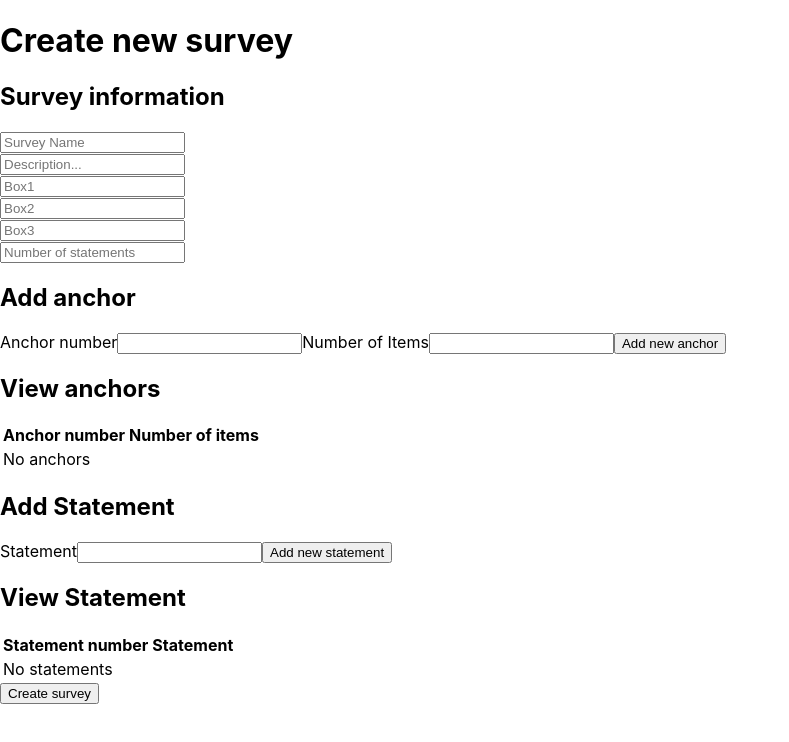
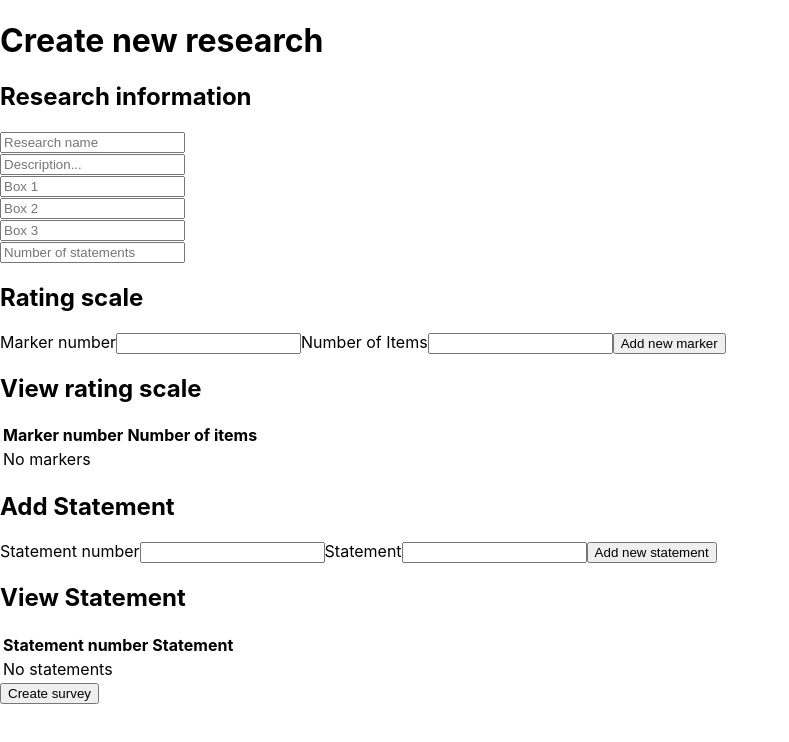
Before and after one commit to NapierJDB/App-Q-Methodology, a React (Create React App) app in the folder project/: page /CreateSurvey in a window 1280 px wide. Shown: the top 742 px of the page, without its empty margins (0-789 px from the left). Built offline with nearby package versions, Linux system fonts and the light colour scheme.

Commit message:
Adding numbers to statement durring statement creation process

```diff
--- a/project/src/layouts/CreateAnchors.js
+++ b/project/src/layouts/CreateAnchors.js
@@ -8,12 +8,6 @@ import {BrowserRouter as Router,
     Link,
     Switch} from 'react-router-dom';
 
-/**To implement:
- * Delition of anchors
- * Editing Anchors
- * Continue to work on navigation!!!!!
- * Pass data to back end
- */
 
 const CreateAnchors = () => {
     const anchorsData = [
@@ -97,7 +91,7 @@ const CreateAnchors = () => {
                 <div>
                     {editing ? (
                         <div>
-                            <h2>Edit anchor</h2>
+                            <h2>Edit distribution marker</h2>
                             <EditAnchorsForm
                                 editing={editing}
                                 setEditing={setEditing}
@@ -107,7 +101,7 @@ const CreateAnchors = () => {
                         </div>
                     ) : (
                         <div>
-                            <h2>Add anchor</h2>
+                            <h2>Rating scale</h2>
                             <AddAnchorsForm
                             addAnchor={addAnchor}
                             />
@@ -116,7 +110,7 @@ const CreateAnchors = () => {
 
                 </div>
                 <div>
-                    <h2>View anchors</h2>
+                    <h2>View rating scale</h2>
                     <AnchorsTable
                         anchors={anchors}
                         deleteAnchor={deleteAnchor}
--- a/project/src/layouts/CreateSurvey.js
+++ b/project/src/layouts/CreateSurvey.js
@@ -79,16 +79,16 @@ export default class CreateSurvey_1 extends React.Component {
     render() {
         return (
           <div>
-            <h1>Create new survey</h1>
+            <h1>Create new research</h1>
 
             <div>
-                <h2>Survey information</h2>
+                <h2>Research information</h2>
                 <form onSubmit={this.handleSubmit}>
                     <div>
                         <input
                         type="text"
                         name="surveyName"
-                        placeholder="Survey Name"
+                        placeholder="Research name"
                         surveyName={this.state.surveyName}
                         onChange={this.handleChange}
                         required
@@ -110,7 +110,7 @@ export default class CreateSurvey_1 extends React.Component {
                         <input
                         type="text"
                         name="box1"
-                        placeholder="Box1"
+                        placeholder="Box 1"
                         box1={this.state.box1}
                         onChange={this.handleChange}
                         required
@@ -121,7 +121,7 @@ export default class CreateSurvey_1 extends React.Component {
                         <input
                         type="text"
                         name="box2"
-                        placeholder="Box2"
+                        placeholder="Box 2"
                         box2={this.state.box2}
                         onChange={this.handleChange}
                         required
@@ -132,7 +132,7 @@ export default class CreateSurvey_1 extends React.Component {
                         <input
                         type="text"
                         name="box3"
-                        placeholder="Box3"
+                        placeholder="Box 3"
                         box3={this.state.box3}
                         onChange={this.handleChange}
                         required
--- a/project/src/layouts/StatementCreator.js
+++ b/project/src/layouts/StatementCreator.js
@@ -12,35 +12,51 @@ const StatementCreator = () => {
 
     ]
 
-    const [statements, setStatements] = useState(statementData)
+     //Add
+     const [statements, setStatements] = useState(statementData)
+     const addStatements = statement => {
+        statement.id = statements.length + 1
+        //statement.statementNumber = statements.length + 1
+        setStatements([...statements, statement])
 
+    }
+
+    //Delete
     const deleteStatement = id => {
         setStatements(statements.filter(statement => statement.id !== id))
     }
 
+    //Edit
+
     const [editing, setEditing] = useState(false)
-    const initialFormState = { id: null, name: '' }
+    const initialFormState = {
+        id: null,
+        statementNumber: '',
+        name: '' }
+
     const [currentStatement, setCurrentStatement] = useState(initialFormState)
 
     const editRow = statement => {
         setEditing(true)
 
-        setCurrentStatement({ id: statement.id, name: statement.name })
+        setCurrentStatement({
+            id: statement.id,
+            statementNumber: statement.statementNumber,
+            name: statement.name
+        })
     }
 
     const updateStatement = (id, updatedStatement) => {
         setEditing(false)
 
-        setStatements(statements.map(statement => (statement.id === id ? updatedStatement : statement)))
+        setStatements(statements.map(
+            statement => (
+                statement.id === id ? updatedStatement : statement
+                )
+            ))
     }
 
-    //Add
-    const addStatements = statement => {
-        statement.id = statements.length + 1
-        statement.statementNumber = statements.length + 1
-        setStatements([...statements, statement])
 
-    }
 
     return (
         <div className="container">
--- a/project/src/layouts/tables/AnchorsTable.js
+++ b/project/src/layouts/tables/AnchorsTable.js
@@ -4,7 +4,7 @@ const AnchorsTable = props => (
     <table>
         <thead>
             <tr>
-                <th>Anchor number</th>
+                <th>Marker number</th>
                 <th>Number of items</th>
             </tr>
         </thead>
@@ -30,7 +30,7 @@ const AnchorsTable = props => (
                 ))
             ) : (
                 <tr>
-                    <td colSpan={3}>No anchors</td>
+                    <td colSpan={3}>No markers</td>
                 </tr>
             )}
         </tbody>
--- a/project/src/layouts/tables/Forms/AddAnchorsForm.js
+++ b/project/src/layouts/tables/Forms/AddAnchorsForm.js
@@ -27,7 +27,7 @@ const AddAnchorsForm = props => {
 
     return (
         <form onSubmit={handleSubmit}>
-            <label>Anchor number</label>
+            <label>Marker number</label>
             <input
                 type="number"
                 name="anchorNumber"
@@ -41,7 +41,7 @@ const AddAnchorsForm = props => {
                 value={anchor.numberOfItems}
                 onChange={handleChange}
             />
-            <button>Add new anchor</button>
+            <button>Add new marker</button>
         </form>
     )
 }
--- a/project/src/layouts/tables/Forms/AddStatementForm.js
+++ b/project/src/layouts/tables/Forms/AddStatementForm.js
@@ -3,8 +3,8 @@ import React, { useState } from 'react'
 const AddStatementForm = props => {
     const initialFormState = {
         id: null,
-        statementNumber: 0,
-        name: ''
+        statementNumber: '',
+        name : ''
     }
     const [statement, setStatements] = useState(initialFormState)
 
@@ -18,17 +18,23 @@ const AddStatementForm = props => {
         <form
             onSubmit={event => {
                 event.preventDefault()
-                if (!statement.name) return
+                if (!statement.name|| !statement.statementNumber) return
 
                 props.addStatements(statement)
                 setStatements(initialFormState)
             }}
         >
+            <label>Statement number</label>
+            <input
+                type="number"
+                name="statementNumber"
+                value={statement.statementNumber}
+                onChange={handleInputChange}/>
             <label>Statement</label>
             <input
                 type="text"
                 name="name"
-                value={statement.name}
+                value={statement.name }
                 onChange={handleInputChange} />
             <button>Add new statement</button>
         </form>
--- a/project/src/layouts/tables/Forms/EditAnchorsForm.js
+++ b/project/src/layouts/tables/Forms/EditAnchorsForm.js
@@ -20,7 +20,7 @@ const EditAnchorsForm = props => {
                 event.preventDefault()
                 props.updateAnchor(anchor.id, anchor)
             }}>
-            <label>Anchor number</label>
+            <label>Marker number</label>
             <input
                 type="number"
                 name="anchorNumber"
@@ -34,7 +34,7 @@ const EditAnchorsForm = props => {
                 value={anchor.numberOfItems}
                 onChange={handleChange}
             />
-            <button>Update anchor</button>
+            <button>Update marker</button>
             <button
                 onClick={() => props.setEditing(false)}>
                 Cancel
--- a/project/src/layouts/tables/Forms/EditStatementForm.js
+++ b/project/src/layouts/tables/Forms/EditStatementForm.js
@@ -18,12 +18,25 @@ const EditStatementForm = props => {
         <form
             onSubmit={event => {
                 event.preventDefault()
+                props.updateStatement(statement.id, statement)
+            }}>
 
-                props.updateStatement(statement.id, statement)
-            }}
-        >
+            <label>Statement number</label>
+            <input
+                type="number"
+                name="statementNumber"
+                value={statement.statementNumber}
+                onChange={handleInputChange}
+            />
+
             <label>Statement</label>
-            <input type="text" name="name" value={statement.name} onChange={handleInputChange} />
+            <input
+                type="text"
+                name="name"
+                value={statement.name}
+                onChange={handleInputChange}
+            />
+
             <button>Update statement</button>
             <button onClick={() => props.setEditing(false)} className="button muted-button">
                 Cancel
```
